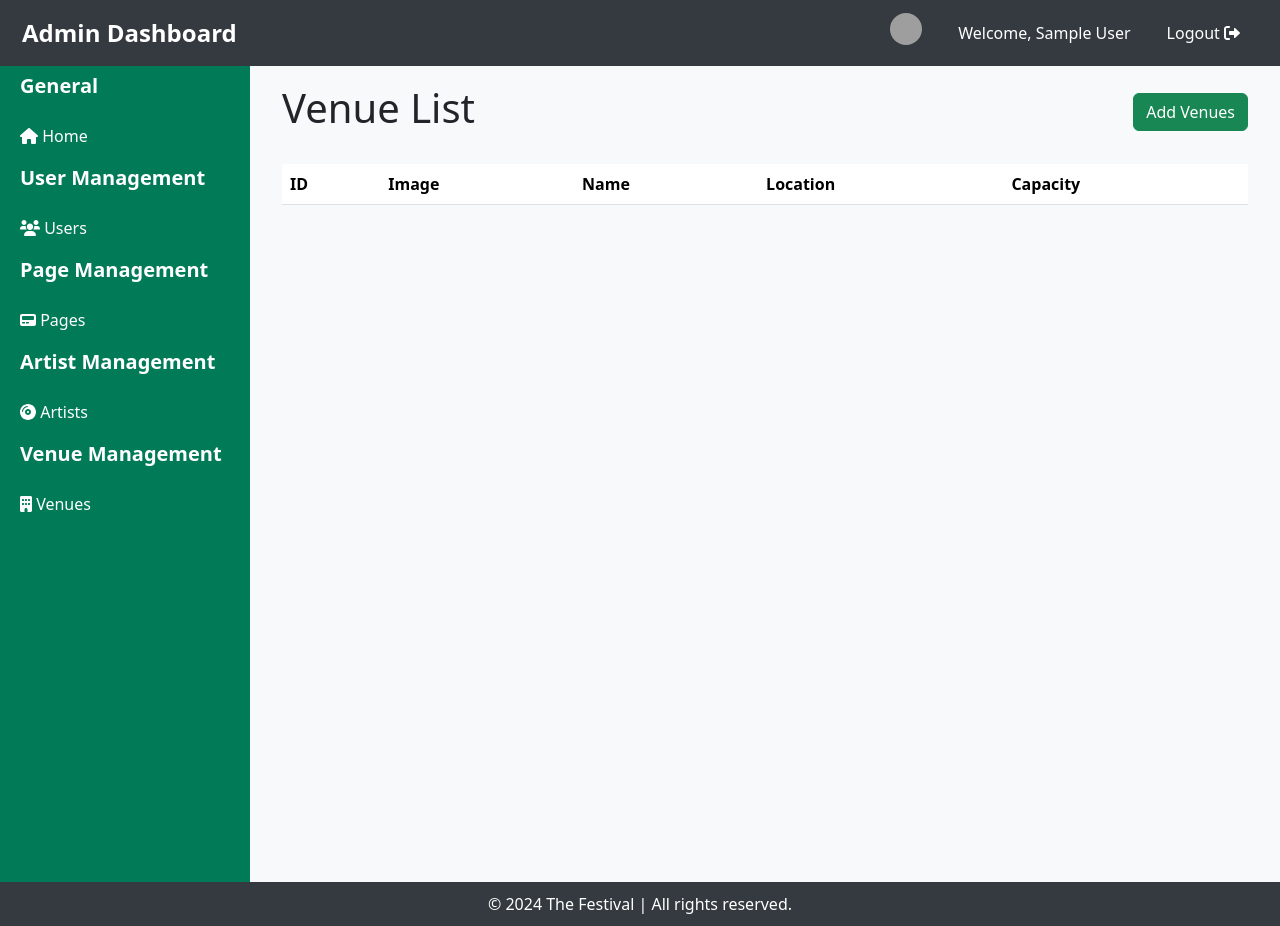
After one commit to Anthony-Shoshi/the-festival-group-3, a PHP site: the page made by app/views/backend/venues/index.php in a window 1280 px wide. The commit adds this page. Run offline with PHP 8.4, Linux system fonts and the light colour scheme; the template is opened without the code that fills it, so the values that code supplies are empty; the visitor is signed in with stand-in values (Sample User, id 1); some libraries are stand-ins or nearby versions; grey boxes are pictures that could not be loaded.

Commit message:
Venue Start

```diff
--- a/app/views/backend/inc/sidebar.php
+++ b/app/views/backend/inc/sidebar.php
@@ -23,4 +23,10 @@
             <li class="menu-item text-white menu-hover" data-url="/artist"> <i class="fas fa-compact-disc text-white"></i></i> Artists</li>
         </a>
     </ul>
+    <h5 class="sidebar-heading">Venue Management</h5>
+    <ul class="sidebar-menu">
+        <a class="text-decoration-none" href="/venue">
+            <li class="menu-item text-white menu-hover" data-url="/venue"> <i class="fas fa-building text-white"></i></i> Venues</li>
+        </a>
+    </ul>
 </div>
--- /dev/null
+++ b/app/views/backend/venues/create.php
@@ -0,0 +1 @@
+<?php
--- /dev/null
+++ b/app/views/backend/venues/edit.php
@@ -0,0 +1 @@
+<?php
--- /dev/null
+++ b/app/views/backend/venues/index.php
@@ -0,0 +1,57 @@
+<?php
+include __DIR__ . '/../inc/header.php';
+?>
+
+    <div class="container">
+        <div class="d-flex justify-content-between align-items-center">
+            <h1>Venue List</h1>
+            <a href="/venue/create" class="btn btn-success">Add Venues</a>
+        </div>
+        <div class="table-responsive mt-4">
+            <table class="table table-striped table-hover">
+                <thead>
+                <tr>
+                    <th>ID</th>
+                    <th>Image</th>
+                    <th>Name</th>
+                    <th>Location</th>
+                    <th>Capacity</th>
+                </tr>
+                </thead>
+                <tbody>
+                <?php foreach ($venues as $venue) : ?>
+                    <tr>
+                        <td><?= $venue['venue_id'] ?></td>
+                        <td><img src="<?= '/images/' .  $venue['venue_image'] ?>" alt="<?= $venue['artist_name'] ?>" style="width: 100px;"></td>
+                            <td><?= $venue['venue_name'] ?></td>
+                        <td><?= $venue['venue_location'] ?></td>
+                        <td><?= $venue['capacity'] ?></td>
+                        <td>
+                            <a href="/venue/edit?id=<?= $venue['venue_id'] ?>" class="btn btn-primary btn-sm">Edit</a>
+                            <button type="button" class="btn btn-danger btn-sm" data-bs-toggle="modal" data-bs-target="#deleteModal<?= $venue['venue_id'] ?>">Delete</button>
+                            <div class="modal fade" id="deleteModal<?= $venue['venue_id'] ?>" tabindex="-1" aria-labelledby="deleteModalLabel<?= $venue['venue_id'] ?>" aria-hidden="true">
+                                <div class="modal-dialog">
+                                    <div class="modal-content">
+                                        <div class="modal-header">
+                                            <h5 class="modal-title" id="deleteModalLabel<?= $venue['venue_id'] ?>">Confirm Deletion</h5>
+                                            <button type="button" class="btn-close" data-bs-dismiss="modal" aria-label="Close"></button>
+                                        </div>
+                                        <div class="modal-body">
+                                            Are you sure you want to delete this venue?
+                                        </div>
+                                        <div class="modal-footer">
+                                            <button type="button" class="btn btn-secondary" data-bs-dismiss="modal">Cancel</button>
+                                            <a href="/venue/delete?id=<?= $venue['venue_id'] ?>" class="btn btn-danger">Delete</a>
+                                        </div>
+                                    </div>
+                                </div>
+                            </div>
+                        </td>
+                    </tr>
+                <?php endforeach; ?>
+                </tbody>
+            </table>
+        </div>
+    </div>
+
+<?php include __DIR__ . '/../inc/footer.php'; ?>
```
Also changed, not shown: app/controllers/VenueController.php (added, +12 -0 lines), app/models/Venue.php (added, +61 -0 lines), app/repositories/VenueRepository.php (added, +36 -0 lines), app/services/VenueService.php (added, +30 -0 lines), app/public/images/65eb776f40eff3.07005020_Faizan .jpg (deleted), app/public/images/65eb779a34b1a8.04944892_Faizan .jpg (deleted), app/public/images/65eb77b51eacc6.98337468_Faizan .jpg (deleted), app/public/images/65eb77b6ba9b16.72292997_Faizan .jpg (deleted), app/public/images/65eb77b9495618.11085384_Faizan .jpg (deleted), app/public/images/65eb77c7996006.40769826_Faizan .jpg (deleted), app/public/images/65eb7973c1bad6.31049127_Faizan .jpg (deleted).
